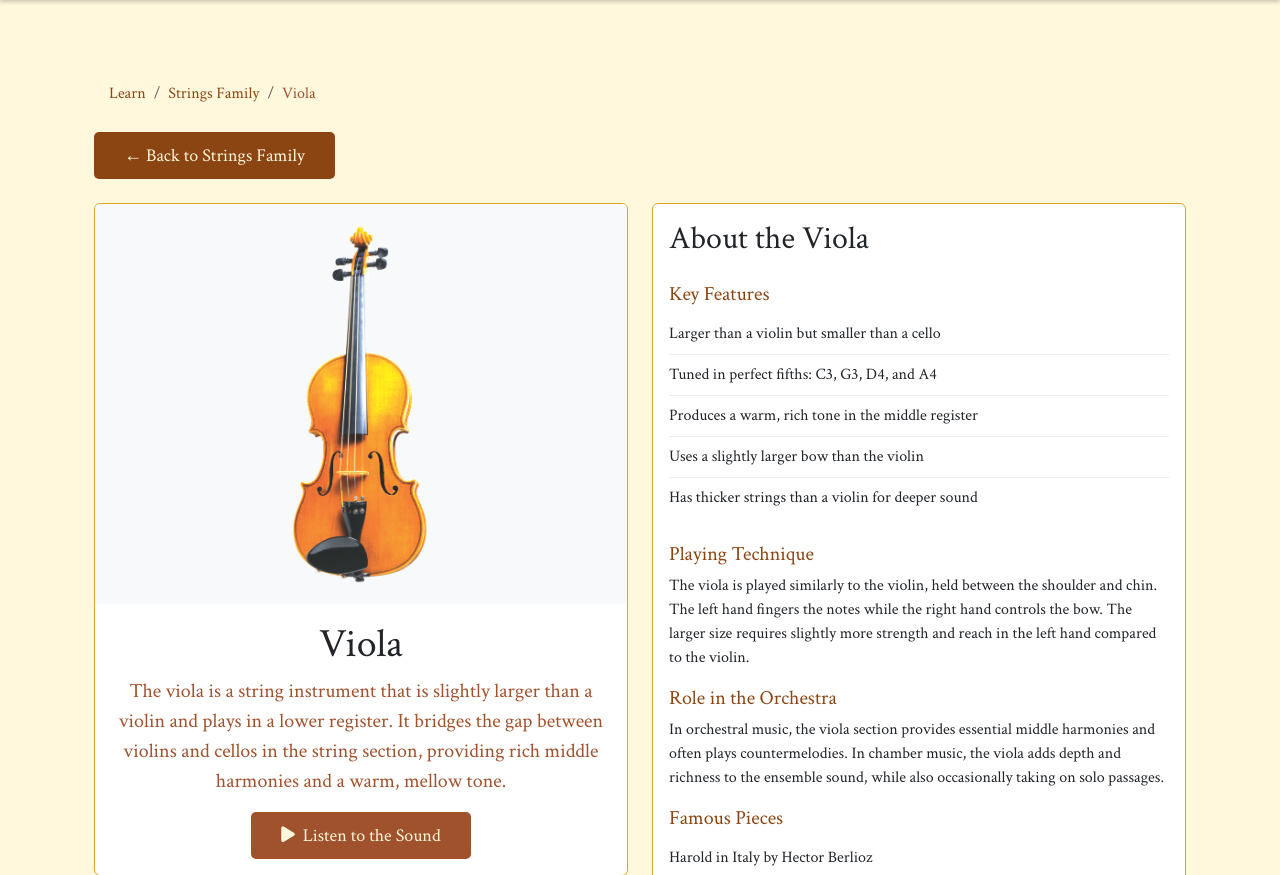
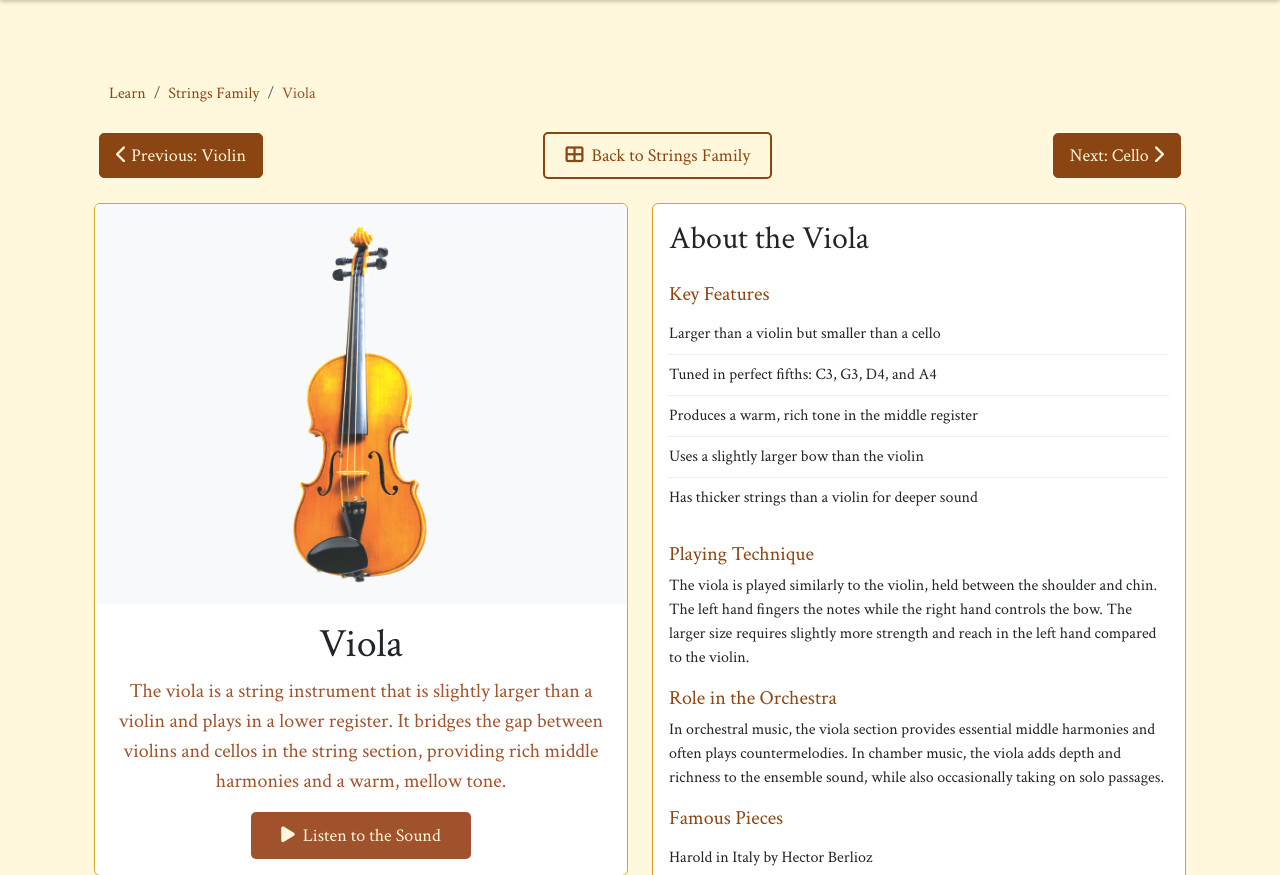
Before and after one commit to Sallyliubj/Orchestra-Explorer, a Flask app: page /learn/strings/viola in a window 1280 px wide. Shown: the part 56-931 px from the top of the page. Run offline with Flask 3, Linux system fonts and the light colour scheme.

Commit message:
add next and prev button for each instrument

```diff
--- a/app.py
+++ b/app.py
@@ -4,6 +4,36 @@ from datetime import datetime
 
 app = Flask(__name__)
 app.secret_key = secrets.token_hex(16)
+
+# Dictionary of instruments by family
+INSTRUMENTS_BY_FAMILY = {
+    'strings': ['violin', 'viola', 'cello', 'bass', 'harp'],
+    'woodwinds': ['flute', 'clarinet', 'oboe', 'bassoon'],
+    'brass': ['trumpet', 'trombone', 'french_horn', 'tuba'],
+    'percussion': ['timpani', 'snare', 'bassdrum', 'xylophone']
+}
+
+def get_next_instrument(family, current_instrument):
+    if family not in INSTRUMENTS_BY_FAMILY:
+        return None
+    instruments = INSTRUMENTS_BY_FAMILY[family]
+    try:
+        current_index = instruments.index(current_instrument)
+        next_index = (current_index + 1) % len(instruments)
+        return instruments[next_index]
+    except ValueError:
+        return None
+
+def get_previous_instrument(family, current_instrument):
+    if family not in INSTRUMENTS_BY_FAMILY:
+        return None
+    instruments = INSTRUMENTS_BY_FAMILY[family]
+    try:
+        current_index = instruments.index(current_instrument)
+        prev_index = (current_index - 1) % len(instruments)
+        return instruments[prev_index]
+    except ValueError:
+        return None
 
 @app.route('/')
 def home():
@@ -12,11 +42,18 @@ def home():
 def log_interaction(action):
     if 'interactions' not in session:
         session['interactions'] = []
+    if 'viewed_instruments' not in session:
+        session['viewed_instruments'] = {}
+
     session['interactions'].append({
         'action': action,
         'timestamp': datetime.now().strftime('%Y-%m-%d %H:%M:%S')
     })
     session.modified = True
+
+def is_instrument_viewed(family, instrument):
+    viewed = session.get('viewed_instruments', {})
+    return viewed.get(family, {}).get(instrument, False)
 
 @app.route('/learn')
 def learn_overview():
@@ -29,26 +66,41 @@ def learn_family(family):
     if family not in valid_families:
         abort(404)
     log_interaction(f"Visited {family.title()} Family Page")
-    return render_template(f'learn/{family}.html')
+
+    # Get viewed status for each instrument
+    viewed_status = {}
+    for instrument in INSTRUMENTS_BY_FAMILY[family]:
+        viewed_status[instrument] = is_instrument_viewed(family, instrument)
+
+    return render_template(f'learn/{family}.html', viewed_status=viewed_status)
 
 @app.route('/learn/<family>/<instrument>')
 def learn_instrument(family, instrument):
-    valid_instruments = {
-        'strings': ['violin', 'viola', 'cello', 'bass', 'harp'],
-        'woodwinds': ['flute', 'clarinet', 'oboe', 'bassoon'],
-        'brass': ['trumpet', 'trombone', 'french_horn', 'tuba'],
-        'percussion': ['timpani', 'snare', 'bassdrum', 'xylophone']
-    }
+    valid_instruments = INSTRUMENTS_BY_FAMILY
     if family not in valid_instruments or instrument not in valid_instruments[family]:
         abort(404)
+
+    # Mark instrument as viewed
+    if 'viewed_instruments' not in session:
+        session['viewed_instruments'] = {}
+    if family not in session['viewed_instruments']:
+        session['viewed_instruments'][family] = {}
+    session['viewed_instruments'][family][instrument] = True
+    session.modified = True
+
     log_interaction(f"Visited {instrument.replace('_', ' ').title()} Page in {family.title()} Family")
 
+    next_instrument = get_next_instrument(family, instrument)
+    prev_instrument = get_previous_instrument(family, instrument)
+
     try:
-        return render_template(f'learn/instruments/{family}/{instrument}.html')
+        return render_template(f'learn/instruments/{family}/{instrument}.html',
+                             next_instrument=next_instrument,
+                             prev_instrument=prev_instrument)
     except:
         return render_template('learn/instruments/coming_soon.html',
-                               family=family,
-                               instrument=instrument.replace('-', ' ').title())
+                             family=family,
+                             instrument=instrument.replace('-', ' ').title())
 
 @app.route('/quiz')
 def quiz():
--- a/templates/learn/instruments/base_instrument.html
+++ b/templates/learn/instruments/base_instrument.html
@@ -21,11 +21,27 @@
         </ol>
     </nav>
 
-    <!-- Back to Family Button -->
-    <div class="mb-3">
-        <a href="{{ url_for('learn_family', family=family) }}" class="btn btn-outline-secondary button-color">
-            &larr; Back to {{ family|title }} Family
+    <!-- Navigation Buttons -->
+    <div class="d-flex justify-content-between align-items-center mb-4">
+        <div>
+            {% if prev_instrument %}
+            <a href="{{ url_for('learn_instrument', family=family, instrument=prev_instrument) }}" class="btn nav-btn">
+                <i class="fas fa-chevron-left"></i> Previous: {{ prev_instrument|replace('_', ' ')|title }}
+            </a>
+            {% endif %}
+        </div>
+
+        <a href="{{ url_for('learn_family', family=family) }}" class="btn back-btn">
+            <i class="fas fa-th-large me-1"></i> Back to {{ family|title }} Family
         </a>
+
+        <div>
+            {% if next_instrument %}
+            <a href="{{ url_for('learn_instrument', family=family, instrument=next_instrument) }}" class="btn nav-btn">
+                Next: {{ next_instrument|replace('_', ' ')|title }} <i class="fas fa-chevron-right"></i>
+            </a>
+            {% endif %}
+        </div>
     </div>
 
     <div class="row mt-4">
@@ -138,10 +154,53 @@
     border-color: var(--golden-yellow);
     margin-bottom: 20px;
 }
-.button-color{
-        background-color: var(--primary-brown);
-        color: var(--cream);
+
+.nav-btn {
+    background-color: var(--primary-brown);
+    color: var(--cream);
+    border: 1px solid var(--primary-brown);
+    transition: all 0.3s ease;
+    padding: 8px 16px;
+    margin: 0 5px;
+}
+
+.nav-btn:hover {
+    background-color: var(--cream);
+    color: var(--primary-brown);
+    border-color: var(--primary-brown);
+    text-decoration: none;
+}
+
+.back-btn {
+    background-color: var(--cream);
+    color: var(--primary-brown);
+    border: 2px solid var(--primary-brown);
+    transition: all 0.3s ease;
+    padding: 8px 20px;
+    font-weight: 500;
+}
+
+.back-btn:hover {
+    background-color: var(--golden-yellow);
+    color: var(--primary-brown);
+    border-color: var(--primary-brown);
+    text-decoration: none;
+}
+
+.nav-buttons {
+    min-width: 180px;
+    text-align: center;
+}
+
+@media (max-width: 768px) {
+    .nav-buttons {
+        min-width: auto;
     }
+    .nav-btn, .back-btn {
+        padding: 6px 12px;
+        font-size: 0.9rem;
+    }
+}
 </style>
 
 <script>
```
